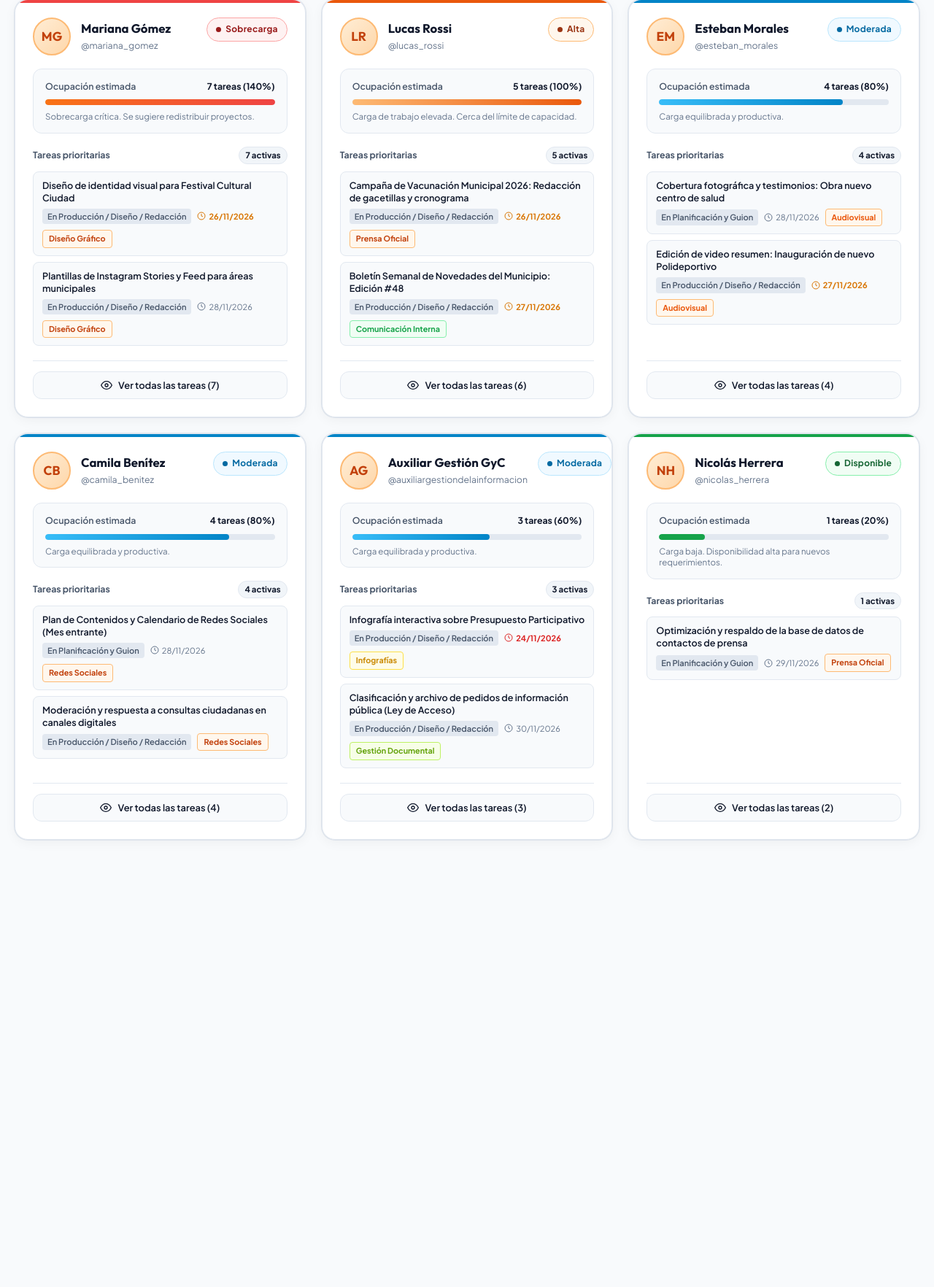
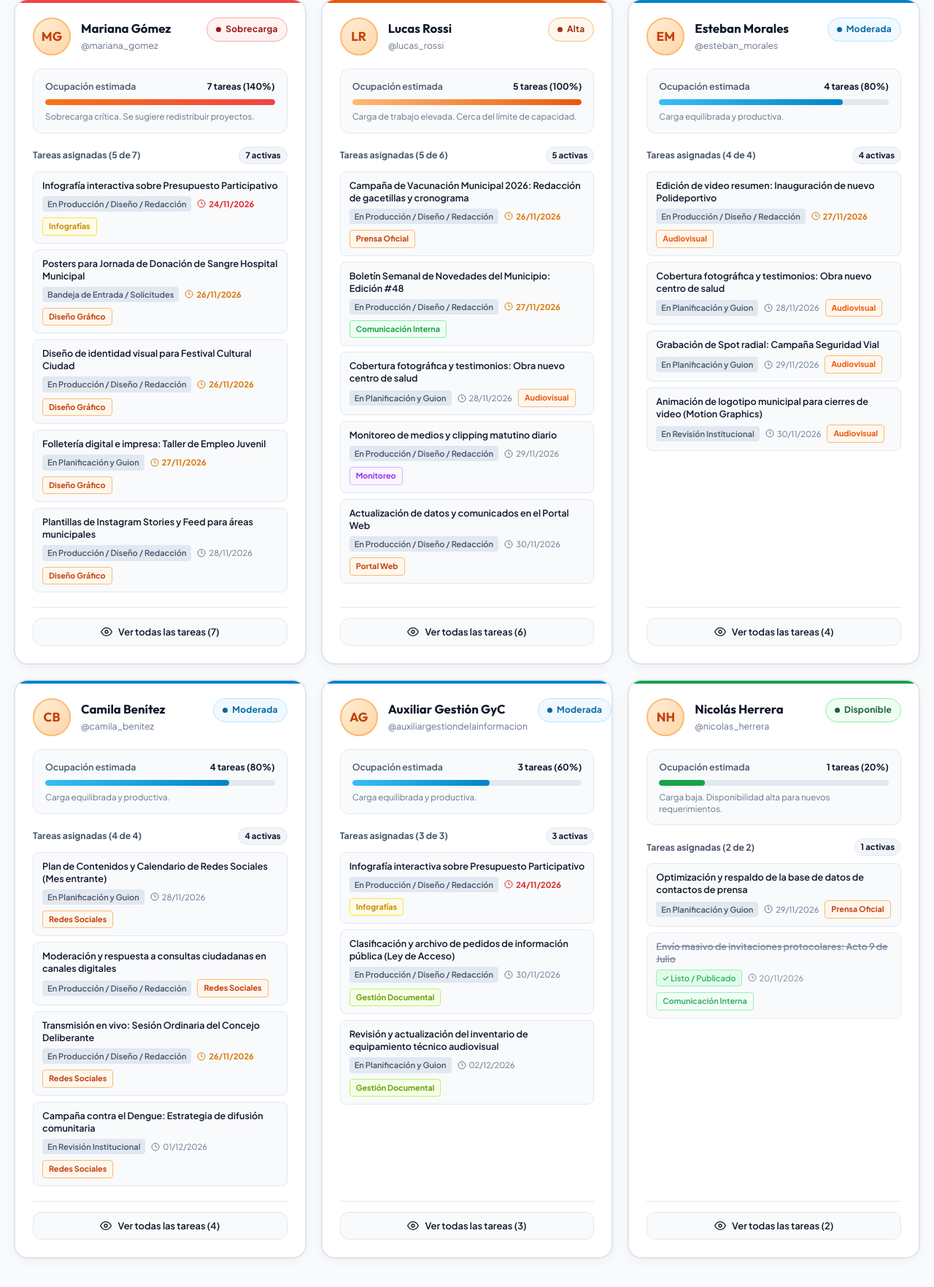
Before and after one commit to fachinha/mapa-proyectodetareas-gyc, a PHP site: page / in a window 1280 px wide. Shown: the part 688-2452 px from the top of the page at 73% size. Before the commit the page ends 1840 px from the top, so only its background shows below. Run offline with PHP 8.4, Linux system fonts and the light colour scheme.

Commit message:
feat: mostrar hasta 5 tareas en la tarjeta de cada integrante manteniendo boton de ver todas

```diff
--- a/assets/css/style.css
+++ b/assets/css/style.css
@@ -778,6 +778,17 @@ button {
     transition: var(--transition-smooth);
 }
 
+.task-mini-item.is-done-item {
+    background: #F8FAFC;
+    border-color: #E2E8F0;
+    opacity: 0.85;
+}
+
+.task-mini-item.is-done-item .task-mini-name {
+    text-decoration: line-through;
+    color: var(--text-muted);
+}
+
 .task-mini-item:hover {
     background: #FFFFFF;
     border-color: var(--accent-orange-light);
--- a/assets/js/app.js
+++ b/assets/js/app.js
@@ -520,8 +520,16 @@ class TrelloWorkloadApp {
                 ? `<div class="member-avatar" style="background-image: url('${member.avatarUrl}');"></div>`
                 : `<div class="member-avatar">${this.escapeHtml(member.initials)}</div>`;
 
-            const activeCards = member.cards.filter(c => !c.isDone);
-            const previewTasks = activeCards.slice(0, 2);
+            // Ordenar: tareas activas primero (priorizando vencimientos próximos o atrasados), luego completadas; mostrar hasta 5
+            const sortedCards = [...member.cards].sort((a, b) => {
+                if (a.isDone !== b.isDone) return a.isDone ? 1 : -1;
+                if (a.dueStatus === 'overdue' && b.dueStatus !== 'overdue') return -1;
+                if (b.dueStatus === 'overdue' && a.dueStatus !== 'overdue') return 1;
+                if (a.due && b.due) return new Date(a.due) - new Date(b.due);
+                return 0;
+            });
+
+            const previewTasks = sortedCards.slice(0, 5);
 
             let tasksListHtml = '';
             if (previewTasks.length > 0) {
@@ -538,11 +546,16 @@ class TrelloWorkloadApp {
                         const colorClass = l.color ? `label-${l.color}` : '';
                         return `<span class="task-label-chip ${colorClass}">${this.escapeHtml(l.name)}</span>`;
                     }).join('');
+
+                    const stageHtml = t.isDone
+                        ? `<span class="task-mini-stage" style="background: #DCFCE7; color: #16A34A; border: 1px solid #86EFAC;">✓ ${this.escapeHtml(t.listName)}</span>`
+                        : `<span class="task-mini-stage">${this.escapeHtml(t.listName)}</span>`;
+
                     return `
-                        <div class="task-mini-item">
+                        <div class="task-mini-item ${t.isDone ? 'is-done-item' : ''}">
                             <div class="task-mini-name">${this.escapeHtml(t.name)}</div>
                             <div class="task-mini-meta">
-                                <span class="task-mini-stage">${this.escapeHtml(t.listName)}</span>
+                                ${stageHtml}
                                 ${dueHtml}
                                 ${labelsMini}
                             </div>
@@ -550,7 +563,7 @@ class TrelloWorkloadApp {
                     `;
                 }).join('');
             } else {
-                tasksListHtml = `<div style="font-size: 0.82rem; color: var(--text-muted); padding: 6px 0;">Sin tareas activas asignadas actualmente.</div>`;
+                tasksListHtml = `<div style="font-size: 0.82rem; color: var(--text-muted); padding: 8px 0;">Sin tareas asignadas actualmente.</div>`;
             }
 
             cardEl.innerHTML = `
@@ -582,7 +595,7 @@ class TrelloWorkloadApp {
 
                     <div class="member-tasks-preview">
                         <div class="preview-title">
-                            <span>Tareas prioritarias</span>
+                            <span>Tareas asignadas (${Math.min(previewTasks.length, 5)} de ${member.stats.total})</span>
                             <span class="preview-counter">${member.stats.active} activas</span>
                         </div>
                         <div class="tasks-mini-list">
```
